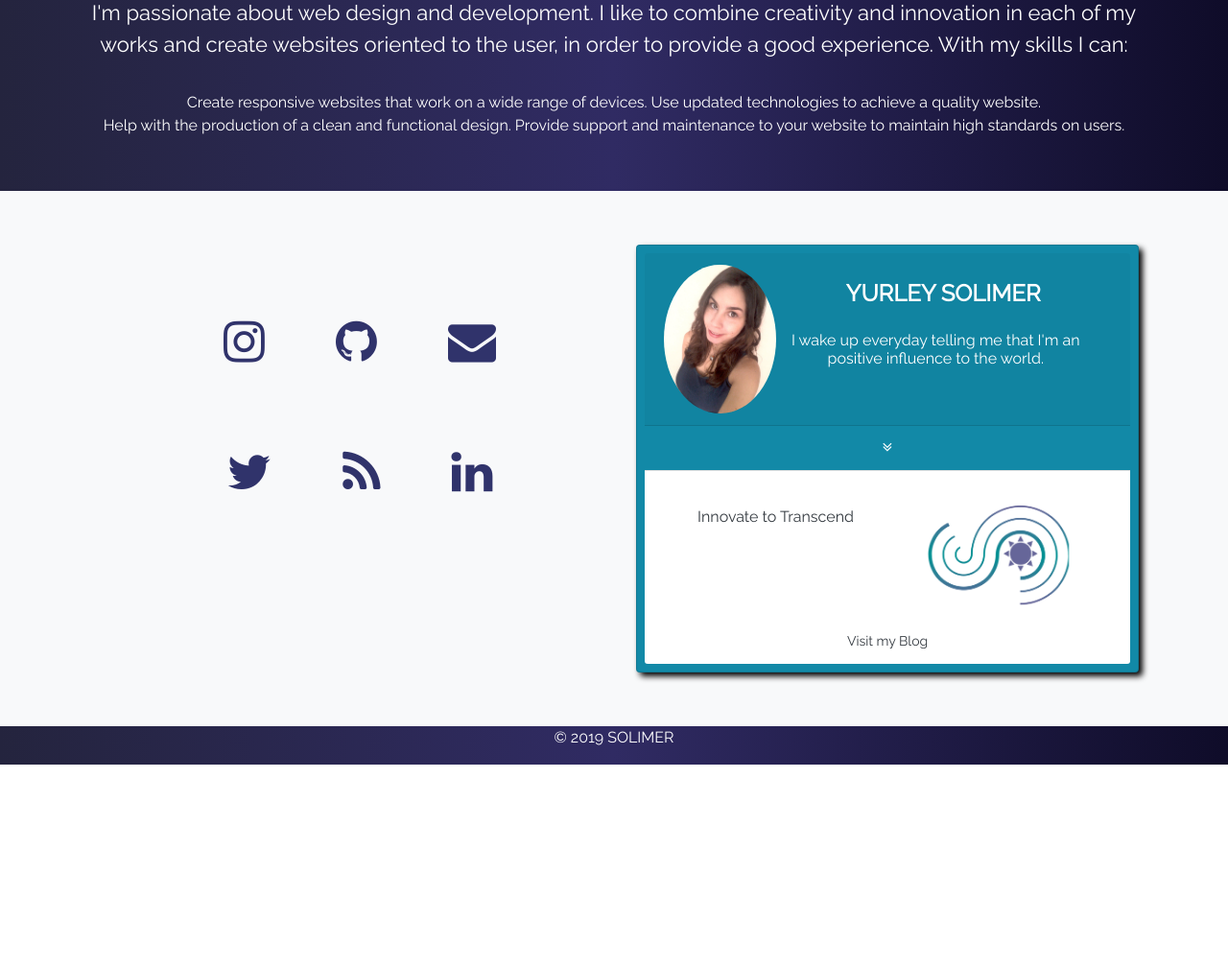
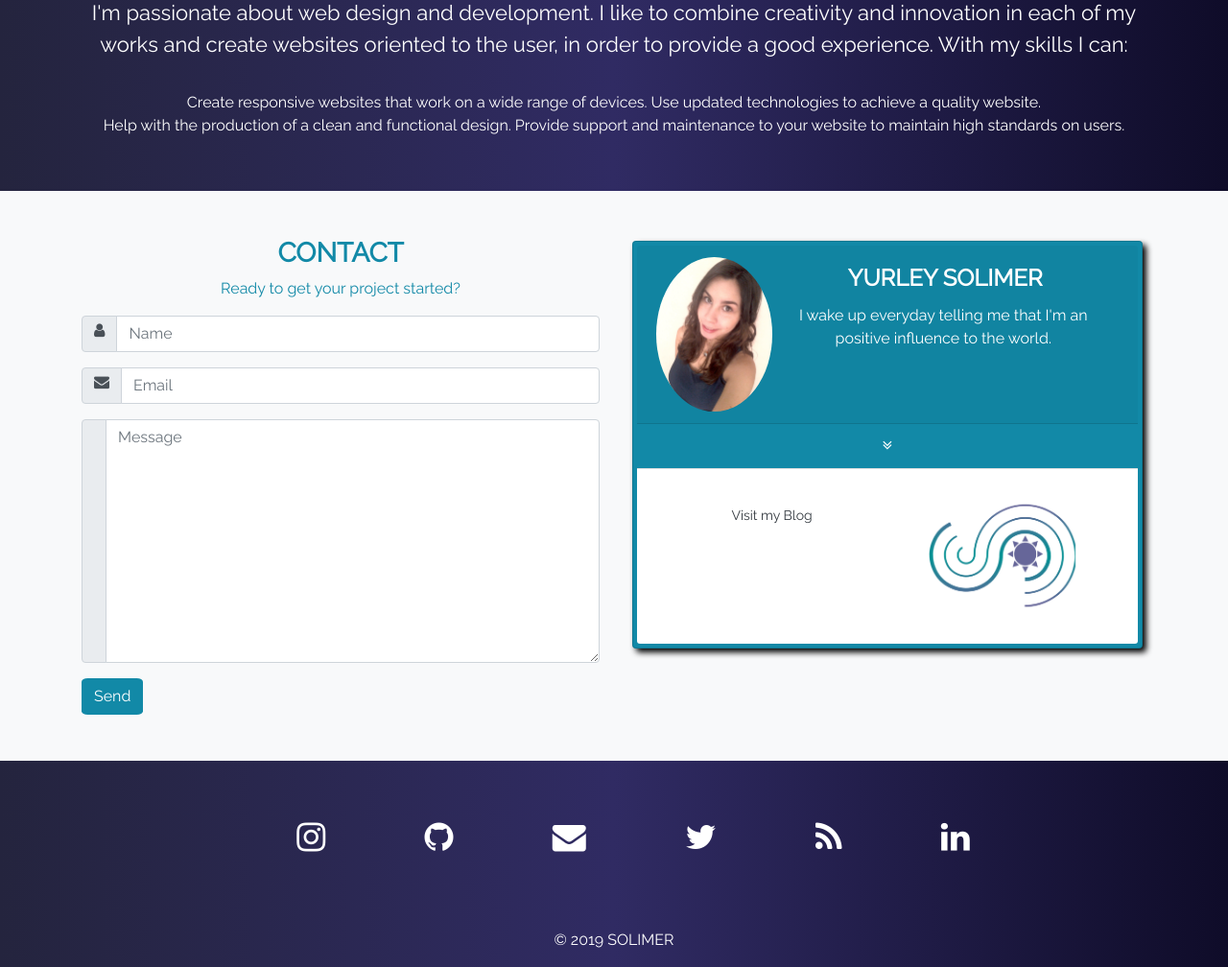
Before and after one commit to YurleySolimer/Portfolio, a PHP site: page / in a window 1280 px wide. Shown: the part 971-1979 px from the top of the page at 96% size. Before the commit the page ends 1768 px from the top, so only its background shows below. Run offline with PHP 8.4, Linux system fonts and the light colour scheme; some libraries are stand-ins or nearby versions.

Commit message:
add contact

```diff
--- a/index.html
+++ b/index.html
@@ -131,62 +131,48 @@
 	<section id="Contact" class="bg-light py-5">
 		<div class=" container">
 			<div class="row">
+				<div class="col-sm-6">
+		            <h3 class="texto1"> <strong> CONTACT </strong> </h3>
+		            <p class="texto1">
+		              Ready to get your project started?
+		            </p>
+					<form id="contactform" action="#" method="POST">
+						<div class="input-group mb-3">
+			                <div class="input-group-prepend">
+			                 <i class="fa fa-user input-group-text"></i>
+			                </div>
+			                <input type="text" class="form-control" name="name" placeholder="Name" aria-label="Username" aria-describedby="basic-addon1">
+			              </div>
 
-	          <!--RRSS-->
-      	    	<div class="col-sm-6">
-					<div class="row mt-4">
-						<div class="col-sm-12">
-				    		<ul class="social">
-				    			<li>
-				    				<a href="https://instagram.com/yurleysolimer/" target="_blank">
-				    					<i class="fa fa-instagram"> </i>
-				    				</a>
-				    			</li>
-				   				<li>
-				   					<a href="https://github.com/YurleySolimer" target="_blank">
-				   						<i class="fa fa-github"> </i>
-				   					</a>
-				   				</li>
-				   				<li>
-			   						<a href="mailto:yurley.solimer@gmail.com">
-			   							<i class="fa fa-envelope"> </i>
-			   						</a>
-			   					</li>
-				      		</ul>
-						</div>
-					</div>
+			              <div class="input-group mb-3">
+			                <div class="input-group-prepend">
+			                  <i class="fa fa-envelope input-group-text"></i>
+			                </div>
+			                <input type="text" class="form-control" name="email" placeholder="Email" aria-label="Username" aria-describedby="basic-addon1">
+			              </div>
 
-					<div class="row">
-						<div class="col-sm-12">
-				    		<ul class="social">
-			   					<li>
-			   						<a href="https://twitter.com/yurleySolimer" target="_blank">
-			   							<i class="fa fa-twitter"> </i>
-			   						</a>
-			   					</li>
-			   					<li>
-			   						<a href="https://blog.solimer.xyz">
-			   							<i class="fa fa-rss"> </i>
-			   						</a>
-			   					</li>
-			   					<li>
-			   						<a href="https://www.linkedin.com/in/yurley-solimer-748a45125/" target="_blank">
-			   							<i class="fa fa-linkedin"> </i>
-			   						</a>
-			   					</li>
-			   				</ul>
-						</div>
-					</div>
-      			</div>
+			              <div class="input-group mb-3">
+			                <div class="input-group-prepend">
+			                  <i class="fa fa-pencil-alt input-group-text"></i>
+			                </div>
+			                <textarea name="" cols="30" rows="10" placeholder="Message" name="message" class="form-control"></textarea>
+			              </div>
+
+			              <button type="submit" class="btn btn2 text-white">Send</button>
+					</form>
+				</div>
 
 			<!-- Card -->
 	          	<div class="col-sm-6">
-	          		<div class="card card-me m-2 p-2">
+	          		<div class="card card-me m-1 p-1">
 	          			<div class="card-header card-me-header">
 	          				<img src="img/yur.jpg" class="rounded-circle w-25">
 
-	          				<h4 class="text-center text-white pt-3"> <strong> YURLEY SOLIMER </strong> </h4>
-	          				<h6 class="p-3"> I wake up everyday telling me that I'm an positive influence to the world. </h6>
+	          				<h4 class="text-center text-white pt-2"> <strong> YURLEY SOLIMER </strong>
+	          				</h4>
+
+	          				<p class="p-1"> I wake up everyday telling me that I'm an positive influence to the world.
+	          				</p>
 	          			</div>
 	          			<div class="card-body p-1">
 	          				<div class="card-text">
@@ -207,15 +193,16 @@
 	          			<div class="card-footer bg-white">
 	          				<div class="container card-me-footer">
 	          					<div class="row">
-	          						<div class="col-sm-6">
-	       						 	<p class="text-dark pt-4">Innovate to Transcend</p>
+	          						<div class="col-sm-6 pt-4">
+	          							<a href="https://yurleysolimer.blogspot.com" title="blog" class="btn-sm btn-outline-dark"> Visit my Blog
+	          							</a>
 	          						</div>
 	          						<div class="col-sm-6">
 	          							<img src="img/logoDef.png" class="w-75">
 	          						</div>
 	          					</div>
 	          				</div>
-	          					<a href="https://yurleysolimer.blogspot.com" title="blog" class="btn-sm btn-outline-dark"> Visit my Blog </a>
+
 	          			</div>
 	          		</div>
 	        	</div>
@@ -226,7 +213,38 @@
 <!-- Footer -->
 
     <footer>
-
+    	<ul class="social">
+			<li>
+				<a href="https://instagram.com/yurleysolimer/" target="_blank">
+					<i class="fa fa-instagram"> </i>
+				</a>
+			</li>
+			<li>
+				<a href="https://github.com/YurleySolimer" target="_blank">
+					<i class="fa fa-github"> </i>
+				</a>
+			</li>
+			<li>
+				<a href="mailto:yurley.solimer@gmail.com">
+					<i class="fa fa-envelope"> </i>
+				</a>
+			</li>
+			<li>
+				<a href="https://twitter.com/yurleySolimer" target="_blank">
+					<i class="fa fa-twitter"> </i>
+				</a>
+			</li>
+			<li>
+				<a href="https://blog.solimer.xyz">
+					<i class="fa fa-rss"> </i>
+				</a>
+			</li>
+			<li>
+				<a href="https://www.linkedin.com/in/yurley-solimer-748a45125/" target="_blank">
+					<i class="fa fa-linkedin"> </i>
+				</a>
+			</li>
+		</ul>
     </footer>
 
 
--- a/styles.css
+++ b/styles.css
@@ -167,10 +167,10 @@ body {
 }
 
 .social i {
-  font-size: 50px;
-  margin: 10% 5% 0%;
+  font-size: 35px;
+  margin: 3% 2%;
   padding: 2%;
-  color: rgba(48, 51, 107,1.0);
+  color: white;
 }
 
 .social i:hover {
```
